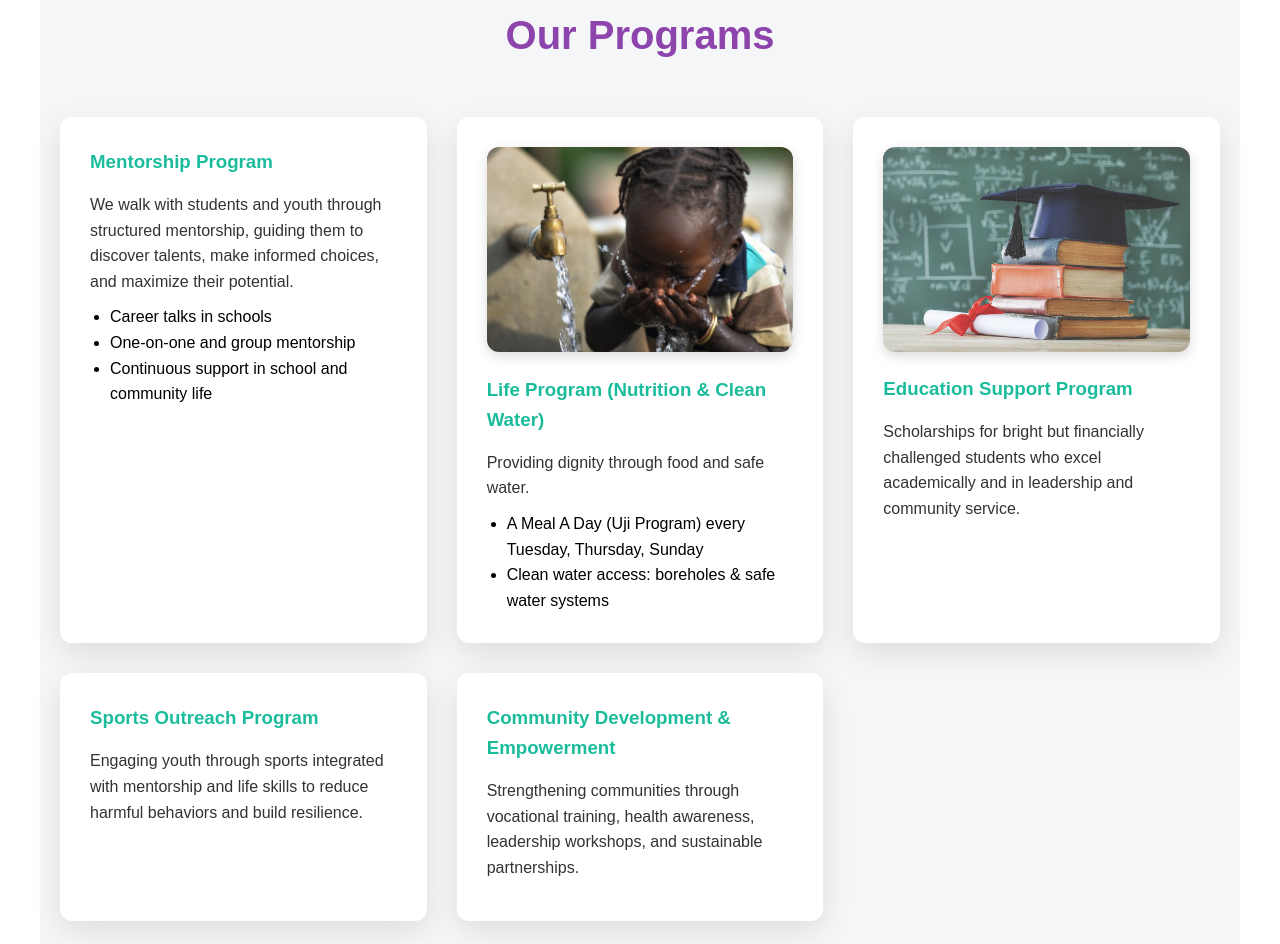
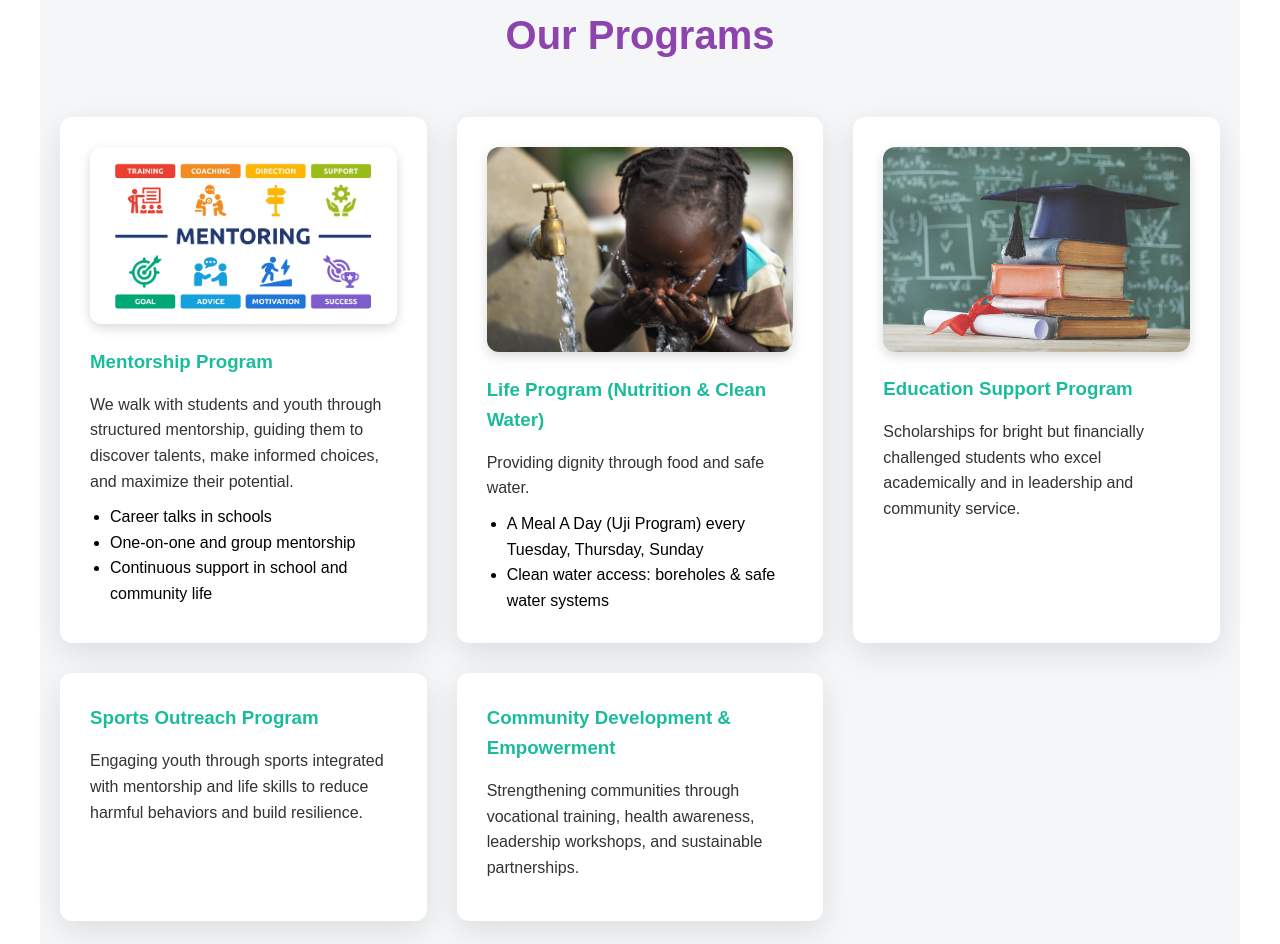
Before and after one commit to simonkyenzepeter-bot/Lerato-foundation, a plain HTML site: page index.html in a window 1280 px wide. Shown: the part 1154-2098 px from the top of the page. Drawn offline with Linux system fonts and the light colour scheme.

Commit message:
Update index.html

```diff
--- a/index.html
+++ b/index.html
@@ -51,6 +51,7 @@
 
       <!-- Mentorship Program -->
       <div class="card">
+        <img src="images.png" alt="Mentorship Program" class="program-img">
         <h3>Mentorship Program</h3>
         <p>We walk with students and youth through structured mentorship, guiding them to discover talents, make informed choices, and maximize their potential.</p>
         <ul>
```
